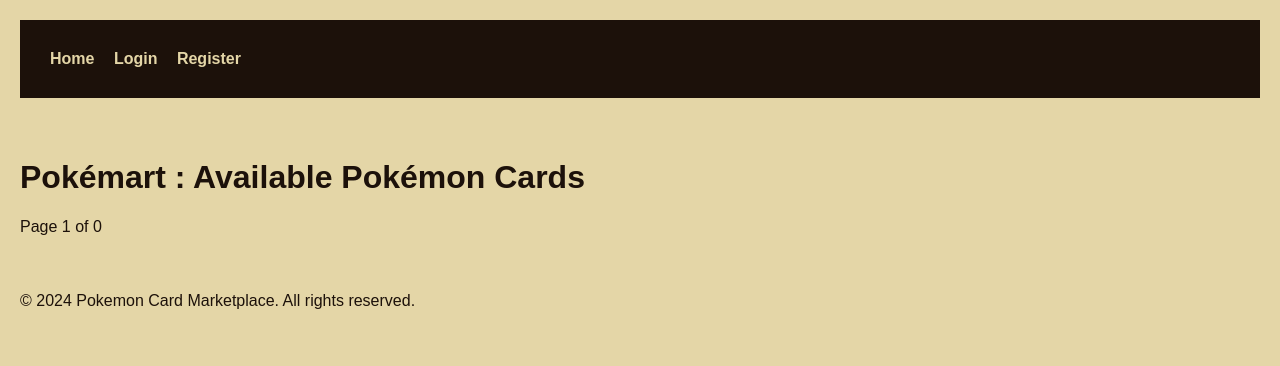
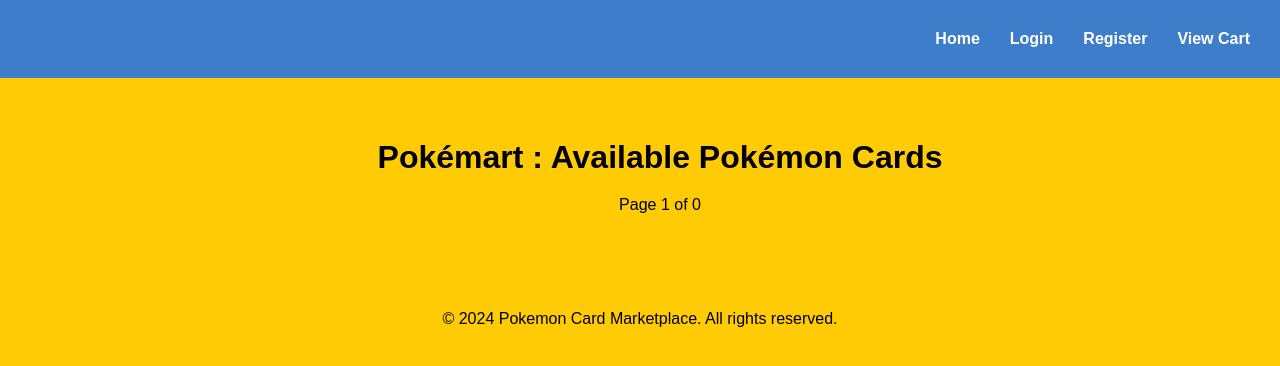
Before and after one commit to edin2pies/pokemart, a Flask app: page / in a window 1280 px wide. Shown: the top 366 px of the page. Run offline with Flask 3, Linux system fonts and the light colour scheme; data that the repository does not hold is empty.

Commit message:
Added add to cart function/page. Fixed CSS

```diff
--- a/routes.py
+++ b/routes.py
@@ -1,6 +1,6 @@
 from flask import render_template, redirect, url_for, flash, request, current_app
 from app import app, db
-from models import User, Card, Order
+from models import User, Card, Order, CartItem
 from forms import RegistrationForm, LoginForm, CardForm
 from flask_login import login_user, login_required, logout_user, current_user
 from werkzeug.security import generate_password_hash, check_password_hash
@@ -88,3 +88,44 @@
     db.session.commit()
     flash('Purchase successful!', 'success')
     return redirect(url_for('index'))
+
+@app.route('/cart')
+@login_required
+def view_cart():
+    cart_items = CartItem.query.filter_by(user_id=current_user.id).all()
+    total_price = sum(item.card.price * item.quantity for item in cart_items)
+    return render_template('cart.html', cart_items=cart_items, total_price=total_price)
+
+@app.route('/add_to_card/<int:card_id>', methods=['POST'])
+@login_required
+def add_to_cart(card_id):
+    quantity = request.form.get('quantity', 1, type=int)
+    cart_item = CartItem(user_id=current_user.id, card_id=card_id, quantity=quantity)
+    db.session.add(cart_item)
+    db.session.commit()
+    flash('Card added to cart!', 'success')
+    return redirect(url_for('index'))
+
+@app.route('/checkout', methods=['POST'])
+@login_required
+def checkout():
+    cart_items = CartItem.query.filter_by(user_id=current_user.id).all()
+    # Implement payment processing logic here
+    # After processing, clear the clart:
+    for item in cart_items:
+        db.session.delete(item)
+    db.session.commit()
+    flash('Purchase successful!', 'success')
+    return redirect(url_for('index'))
+
+@app.route('/remove_from_cart/<int:item_id>', methods=['POST'])
+@login_required
+def remove_from_cart(item_id):
+    cart_item = CartItem.query.get_or_404(item_id)
+    if cart_item.user_id == current_user.id:
+        db.session.delete(cart_item)
+        db.session.commit()
+        flash('Item removed from cart!', 'success')
+    else:
+        flash('You cannot remove this item.', 'danger')
+    return redirect(url_for('view_cart'))
--- a/static/css/styles.css
+++ b/static/css/styles.css
@@ -1,21 +1,65 @@
 :root {
-    --licorice: #1c110a;
-    --vanilla: #e4d6a7;
-    --hunyadi-yellow: #e9b44c;
-    --rufous: #9b2915;
-    --verdigris: #50a2a7;
+    --penn-red: #92140c;
+    --white: #ffffff;
+    --jonquil: #ffcb05;
+    --yale-blue: #003a70;
+    --steel-blue: #3d7dca;
+
+    --gradient-top: linear-gradient(0deg, var(--penn-red), var(--white), var(--jonquil), var(--yale-blue), var(--steel-blue));
+    --gradient-right: linear-gradient(90deg, var(--penn-red), var(--white), var(--jonquil), var(--yale-blue), var(--steel-blue));
+    --gradient-bottom: linear-gradient(180deg, var(--penn-red), var(--white), var(--jonquil), var(--yale-blue), var(--steel-blue));
+    --gradient-left: linear-gradient(270deg, var(--penn-red), var(--white), var(--jonquil), var(--yale-blue), var(--steel-blue));
+    --gradient-top-right: linear-gradient(45deg, var(--penn-red), var(--white), var(--jonquil), var(--yale-blue), var(--steel-blue));
+    --gradient-bottom-right: linear-gradient(135deg, var(--penn-red), var(--white), var(--jonquil), var(--yale-blue), var(--steel-blue));
+    --gradient-top-left: linear-gradient(225deg, var(--penn-red), var(--white), var(--jonquil), var(--yale-blue), var(--steel-blue));
+    --gradient-bottom-left: linear-gradient(315deg, var(--penn-red), var(--white), var(--jonquil), var(--yale-blue), var(--steel-blue));
+    --gradient-radial: radial-gradient(var(--penn-red), var(--white), var(--jonquil), var(--yale-blue), var(--steel-blue));
 }
 
 header {
-    background: var(--gradient-top);
+    background: var(--steel-blue);
     padding: 20px;
-    color: var(--vanilla);
+    color: var(--white);
 }
 
 .footer {
-    background: var(--gradient-bottom);
-    color: var(--vanilla);
+    background: var(--steel-blue);
+    color: var(--white);
     padding: 10px;
+    text-align: center;
+}
+
+.nav-container {
+
+    display: flex; /* Flexbox for the container */
+    justify-content: space-between; /* Ensure space between the left and right */
+    align-items: center; /* Center items vertically */
+    width: 100%; /* Full width */
+    max-width: 1550px;
+    padding: 10px;
+    background-color: var(--steel-blue);
+    color: var(--white);
+    box-sizing: border-box;
+}
+
+.container {
+    display: flex;
+    flex-direction: column; /* Stack elements vertically */
+    align-items: center; /* Center children horizontally */
+    justify-content: center; /* Center vertically if needed */
+    width: 100%; /* Full width */
+    max-width: 1200px; /* Optional: max width for the container */
+    margin: 0 auto; /* Center the container */
+    padding: 20px; /* Optional: add some padding */
+}
+
+.title {
+    text-align: center;
+    margin-bottom: 20px;
+}
+
+.pagination {
+    margin-bottom: 20px;
     text-align: center;
 }
 
@@ -23,31 +67,28 @@
     font-family: Arial, sans-serif;
     margin: 0;
     padding: 0;
-    background-color: var(--vanilla); /* Background color */
-    color: var(--licorice); /* Text color */
+    background-color: var(--jonquil); /* Background color */
+    color: var(--black); /* Text color */
 }
 
-nav {
-    background-color: var(--licorice); /* Navigation background */
-    padding: 10px;
+.nav-right {
     display: flex;
-    justify-content: space-between;
     align-items: center;
 }
 
 nav a {
-    margin-right: 15px;
+    margin-left: 30px;
     text-decoration: none;
-    color: var(--vanilla); /* Link color */
+    color: var(--white); /* Link color */
     font-weight: bold;
 }
 
 nav a:hover {
-    color: var(--hunyadi-yellow); /* Hover color */
+    color: var(--yale-blue); /* Hover color */
 }
 
-.container {
-    padding: 20px;
+nav span {
+    color: var(--vanilla);
 }
 
 .flash {
@@ -74,6 +115,7 @@
 .cards {
     display: flex;
     flex-wrap: wrap;
+    justify-content: center;
     gap: 20px;
 }
 
--- a/templates/base.html
+++ b/templates/base.html
@@ -10,19 +10,27 @@
 
     <header>
         <nav>
-        <div class="container">
+            <div class="nav-container">
+                <div class="nav-left">
+                    {% if current_user.is_authenticated %}
+                        <span>Welcome, {{ current_user.username }}!</span>
+                    {% endif %}
+                </div>
+                <div class="nav-right">
                     <a href="{{ url_for('index') }}">Home</a>
                     {% if current_user.is_authenticated %}
                         <a href="{{ url_for('add_card') }}">Add Card</a>
                         <a href="{{ url_for('logout') }}">Logout</a>
-                <span>Welcome, {{ current_user.username }}!</span>
                     {% else %}
                         <a href="{{ url_for('login') }}">Login</a>
                         <a href="{{ url_for('register') }}">Register</a>
                     {% endif %}
+                    <a href="{{ url_for('view_cart') }}">View Cart</a>
+                </div>
             </div>
         </nav>
     </header>
+
 
 <main class="container">
     {% with messages = get_flashed_messages(with_categories=true) %}
--- a/templates/card_detail.html
+++ b/templates/card_detail.html
@@ -7,10 +7,10 @@
     <p>Price: ${{ "%.2f"|format(card.price) }}</p>
     <p>Seller: {{ card.seller.username }}</p>
     {% if current_user.is_authenticated and current_user.id != card.seller_id %}
-    <form action="{{ url_for('buy_card', card_id=card.id) }}" method="POST">
+    <form action="{{ url_for('add_to_cart', card_id=card.id) }}" method="POST">
         <label for="quantity">Quantity:</label>
         <input type="number" name="quantity" id="quantity" value="1" min="1">
-        <button type="submit">Buy</button>
+        <button type="submit">Add to Cart</button>
     </form>
     {% endif %}
 </div>
--- a/templates/index.html
+++ b/templates/index.html
@@ -1,6 +1,9 @@
 {% extends "base.html" %}
 {% block content %}
-<h1>Pokémart : Available Pokémon Cards</h1>
+<div class="container">
+    <h1 class="title">Pokémart : Available Pokémon Cards</h1>
+
+    <div class="pagination">
         {% if cards.has_prev %}
             <a href="{{ url_for('index', page=cards.prev_num) }}">Previous</a>
         {% endif %}
@@ -8,6 +11,7 @@
         {% if cards.has_next %}
             <a href="{{ url_for('index', page=cards.next_num) }}">Next</a>
         {% endif %}
+    </div>
     <div class="cards">
         {% for card in cards %}
         <div class="card">
@@ -18,4 +22,5 @@
         </div>
         {% endfor %}
     </div>
+</div>
 {% endblock %}
```
Also changed, not shown: other parts of static/css/styles.css (+33 -14 lines), migrations/versions/d89e0fa7021d_added_new_cards.py (added, +36 -0 lines), models.py (+10 -0 lines), templates/cart.html (added, +22 -0 lines), instance/pokemon_market.db, pokemon_market.db. Lines whose indentation alone changed are shown as unchanged.
